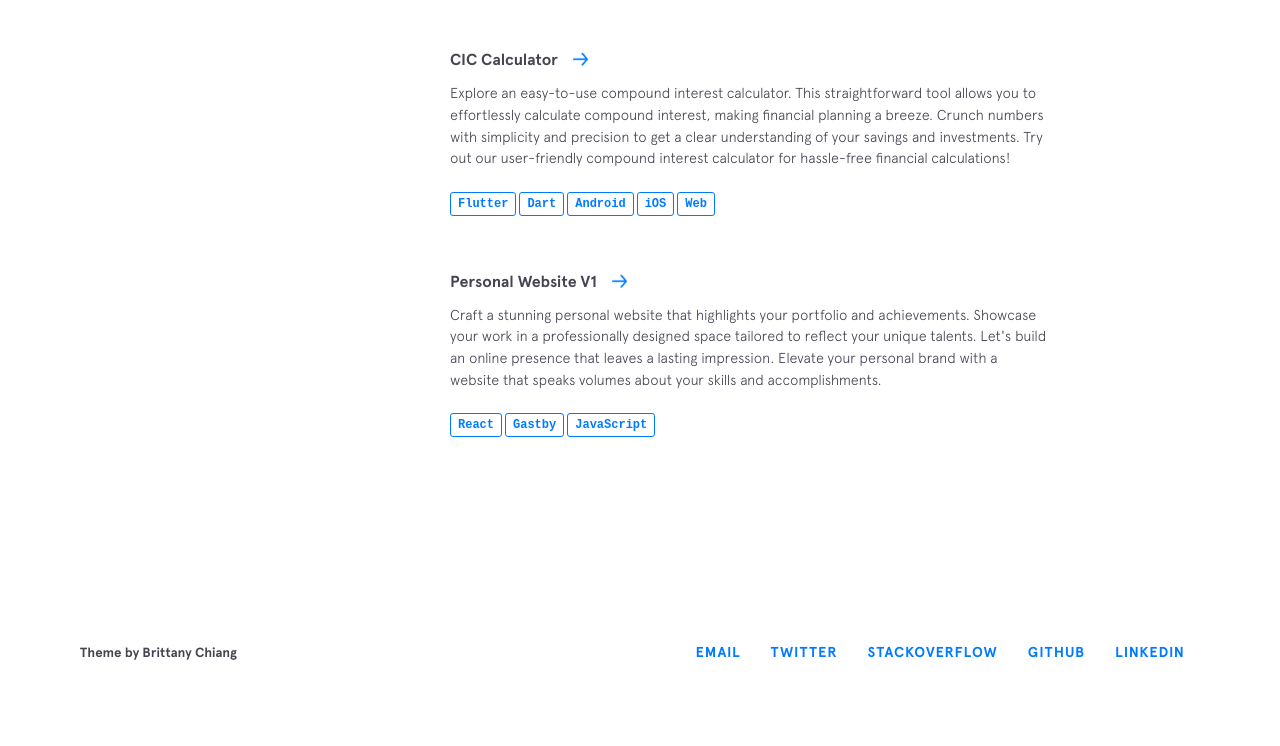
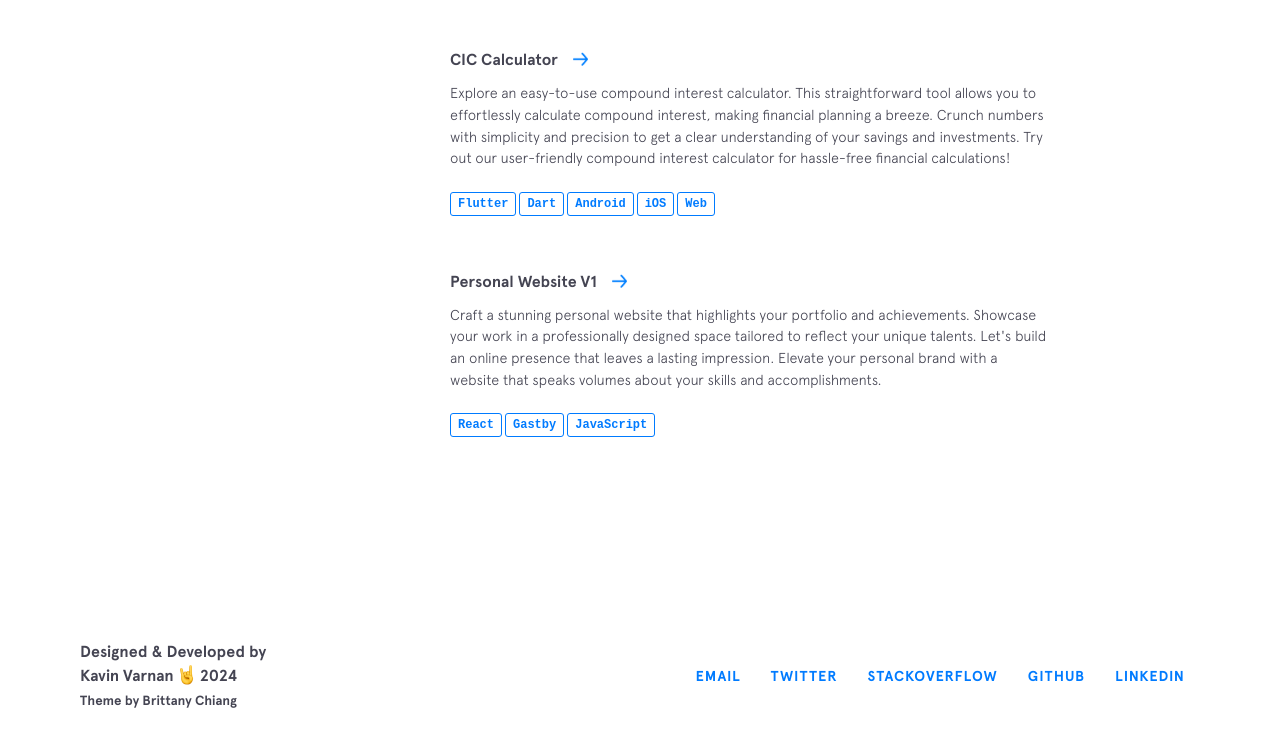
Before and after one commit to zhuminghui17/about, a Gatsby site: page / in a window 1280 px wide. Shown: the part 5587-6333 px from the top of the page. Before the commit the page ends 6301 px from the top, so only its background shows below. Built offline with nearby package versions, Linux system fonts and the light colour scheme; Gatsby itself is replaced by a stand-in of ours.

Commit message:
Adding Kavin to footer

```diff
--- a/src/components/footer/footer.js
+++ b/src/components/footer/footer.js
@@ -23,10 +23,17 @@ const socialData = [
     "url": "https://www.linkedin.com/in/kavin-varnan-08083229/"
   },
 ]
-
 const Footer = () => (
   <footer className="footer">
     <div className="footer__copyright">
+      <div className="top">
+        <span>Designed &amp; Developed by&nbsp;</span>
+      </div>
+      <div className="bottom">
+        <span>Kavin Varnan</span>
+        <img className="emoji" src="./images/emojis/rockon.png" alt="emoji"/>
+          <span>2024</span>
+      </div>
       <div className="bottom credits">
         <small>
           Theme by
--- a/src/components/footer/footer.scss
+++ b/src/components/footer/footer.scss
@@ -63,9 +63,9 @@
         opacity: 0;
         transition: height 0.3s, opacity 0.3s, transform 0.3s;
         transform: translateY(-5px);
-        @include little-desktop {
-          display: none;
-        }
+        //@include little-desktop {
+        //  display: none;
+        //}
       }
       &:hover:after,
       &:focus:after {
@@ -78,9 +78,9 @@
         font-size: 0.9rem;
         display: inline;
         letter-spacing: 1px;
-        @include little-desktop {
-          display: none;
-        }
+        //@include little-desktop {
+        //  display: none;
+        //}
       }
     }
     img {
```
